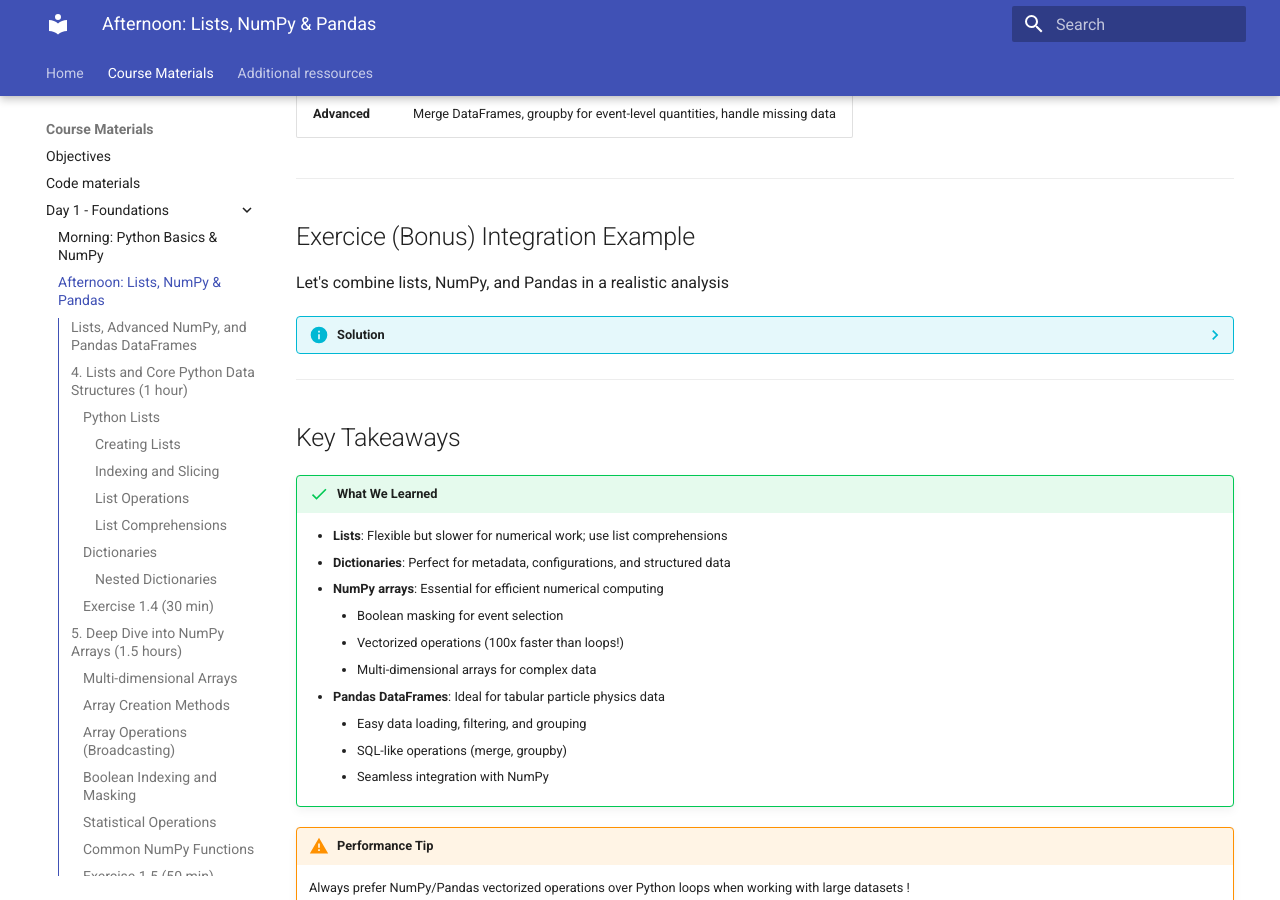
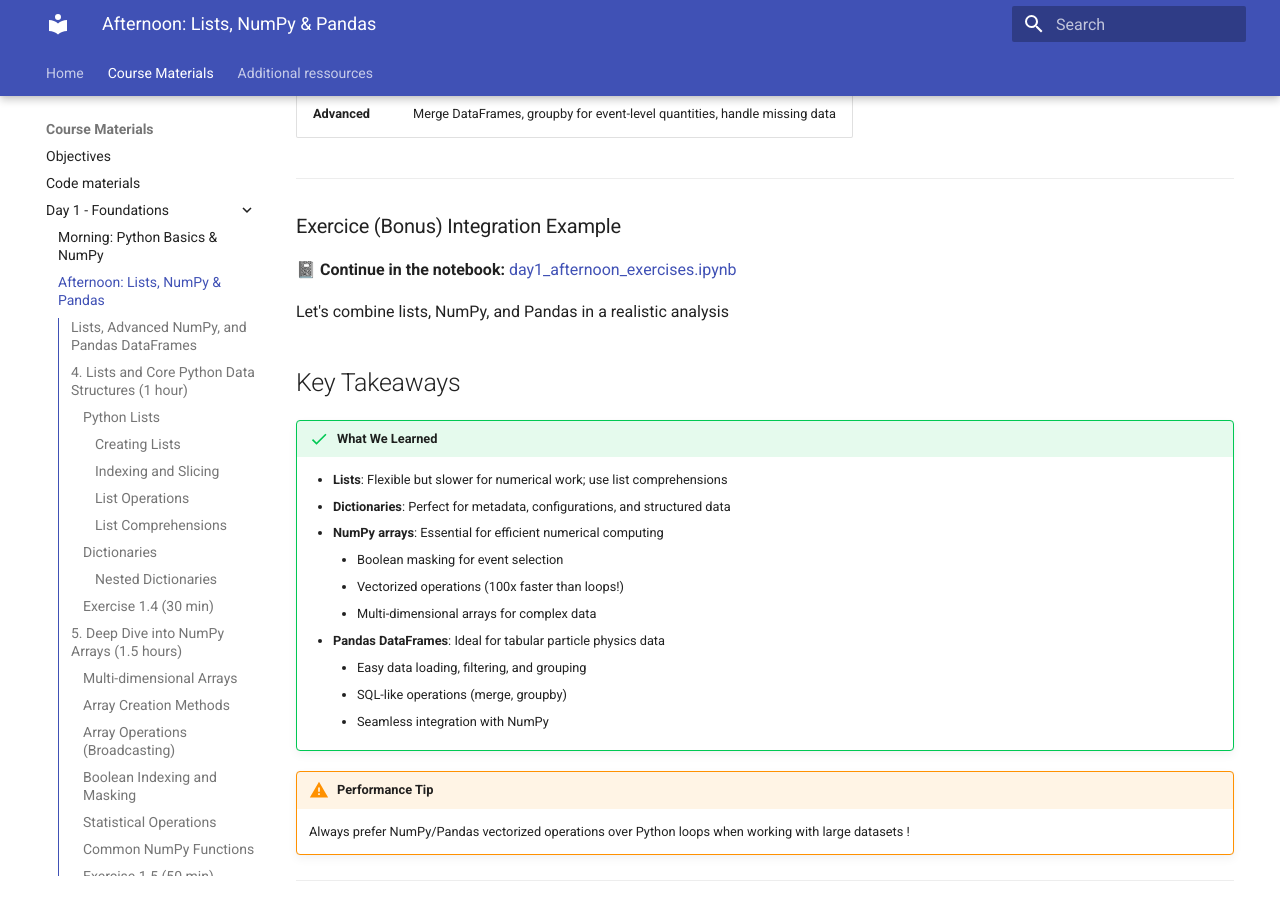
Before and after one commit to OpenAdalab/course_initiation_scientific_python, an MkDocs documentation site: the page built from docs/day1_afternoon.md, in a window 1280 px wide and 900 px high, scrolled down 10277 px. Built offline with MkDocs 1.6.1 and Material for MkDocs 9.7.7, drawn with Linux system fonts in a browser that asks for light colours; part of the change alters nothing that is shown.

````diff
--- a/docs/day1_afternoon.md
+++ b/docs/day1_afternoon.md
@@ -518,79 +518,10 @@ data.dropna(subset=['energy'])    # Drop only if energy is NaN
 
 ---
 
-## Exercice (Bonus) Integration Example
+### Exercice (Bonus) Integration Example
+📓 **Continue in the notebook:** [day1_afternoon_exercises.ipynb](../notebooks/day1_afternoon_exercises.ipynb)
 
 Let's combine lists, NumPy, and Pandas in a realistic analysis
-
-??? info "Solution"
-    ```python
-    import numpy as np
-    import pandas as pd
-    import matplotlib.pyplot as plt
-
-    # Generate simulated collision events
-    np.random.seed(42)
-    n_events = 1000
-
-    # Create event data
-    events = pd.DataFrame({
-        'event': range(n_events),
-        'n_particles': np.random.poisson(5, n_events),
-        'trigger': np.random.choice([True, False], n_events, p=[0.7, 0.3])
-    })
-
-    # Apply trigger cut
-    triggered_events = events[events['trigger']]
-
-    # Generate particle-level data for triggered events
-    particle_data = []
-    for idx, row in triggered_events.iterrows():
-        for i in range(row['n_particles']):
-            particle_data.append({
-                'event': row['event'],
-                'energy': np.random.exponential(30),
-                'eta': np.random.uniform(-2.5, 2.5),
-                'phi': np.random.uniform(-np.pi, np.pi)
-            })
-
-    particles = pd.DataFrame(particle_data)
-
-    # Calculate transverse energy
-    particles['Et'] = particles['energy'] / np.cosh(particles['eta'])
-
-    # Event selection: at least one high-Et particle
-    good_events = particles[particles['Et'] > 50]['event'].unique()
-    final_data = particles[particles['event'].isin(good_events)]
-
-    print(f"Started with {n_events} events")
-    print(f"After trigger: {len(triggered_events)} events")
-    print(f"After Et cut: {len(good_events)} events")
-    print(f"Final particles: {len(final_data)}")
-
-    # Visualize
-    plt.figure(figsize=(12, 4))
-
-    plt.subplot(1, 3, 1)
-    plt.hist(particles['energy'], bins=50)
-    plt.xlabel('Energy (GeV)')
-    plt.ylabel('Particles')
-
-    plt.subplot(1, 3, 2)
-    plt.hist(particles['Et'], bins=50)
-    plt.xlabel('Et (GeV)')
-    plt.ylabel('Particles')
-
-    plt.subplot(1, 3, 3)
-    plt.hist2d(particles['eta'], particles['phi'], bins=30)
-    plt.xlabel('η')
-    plt.ylabel('φ')
-    plt.colorbar(label='Particles')
-
-    plt.tight_layout()
-    plt.show()
-    ```
-
----
 
 ## Key Takeaways
 
````
Also changed, not shown: 1 other file.
